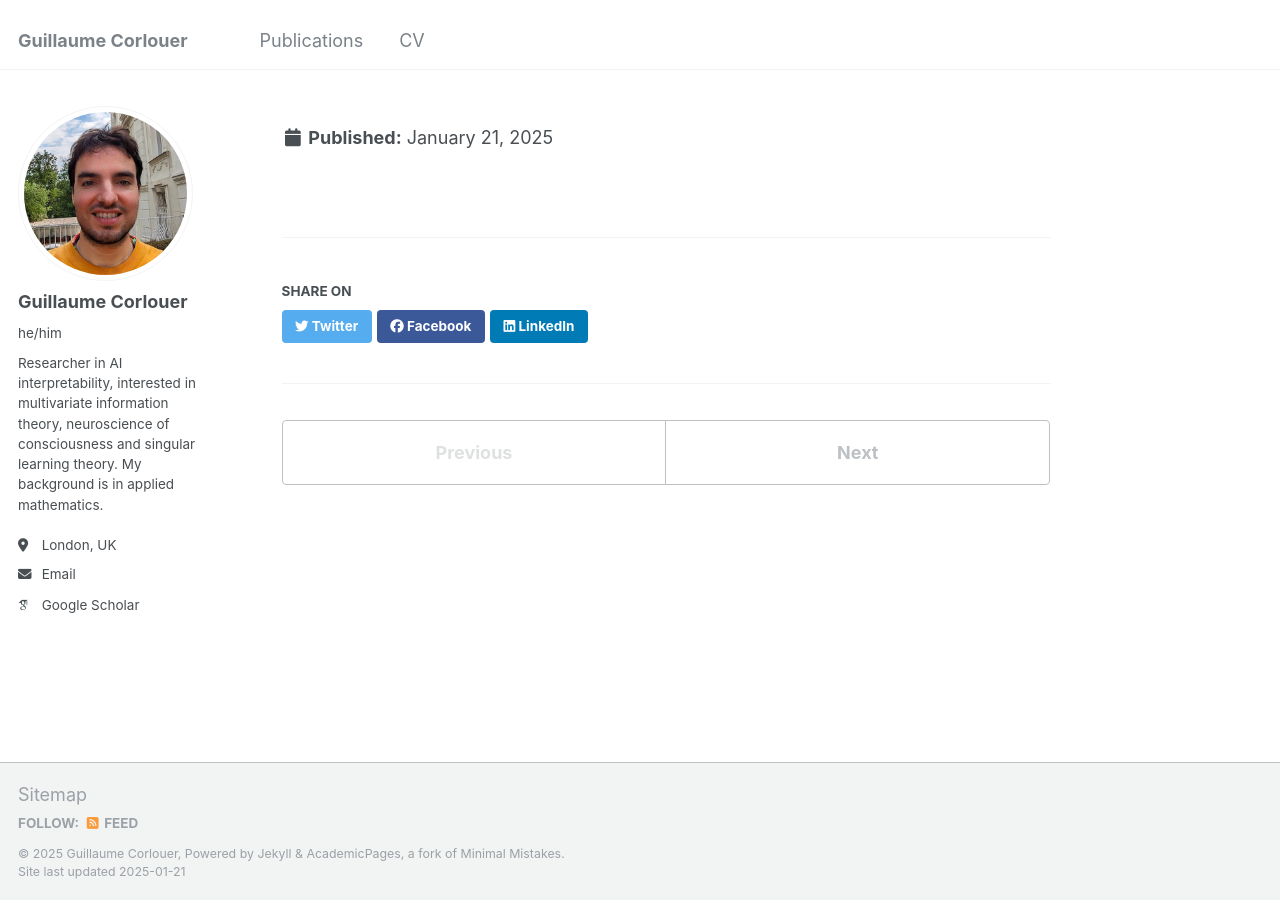
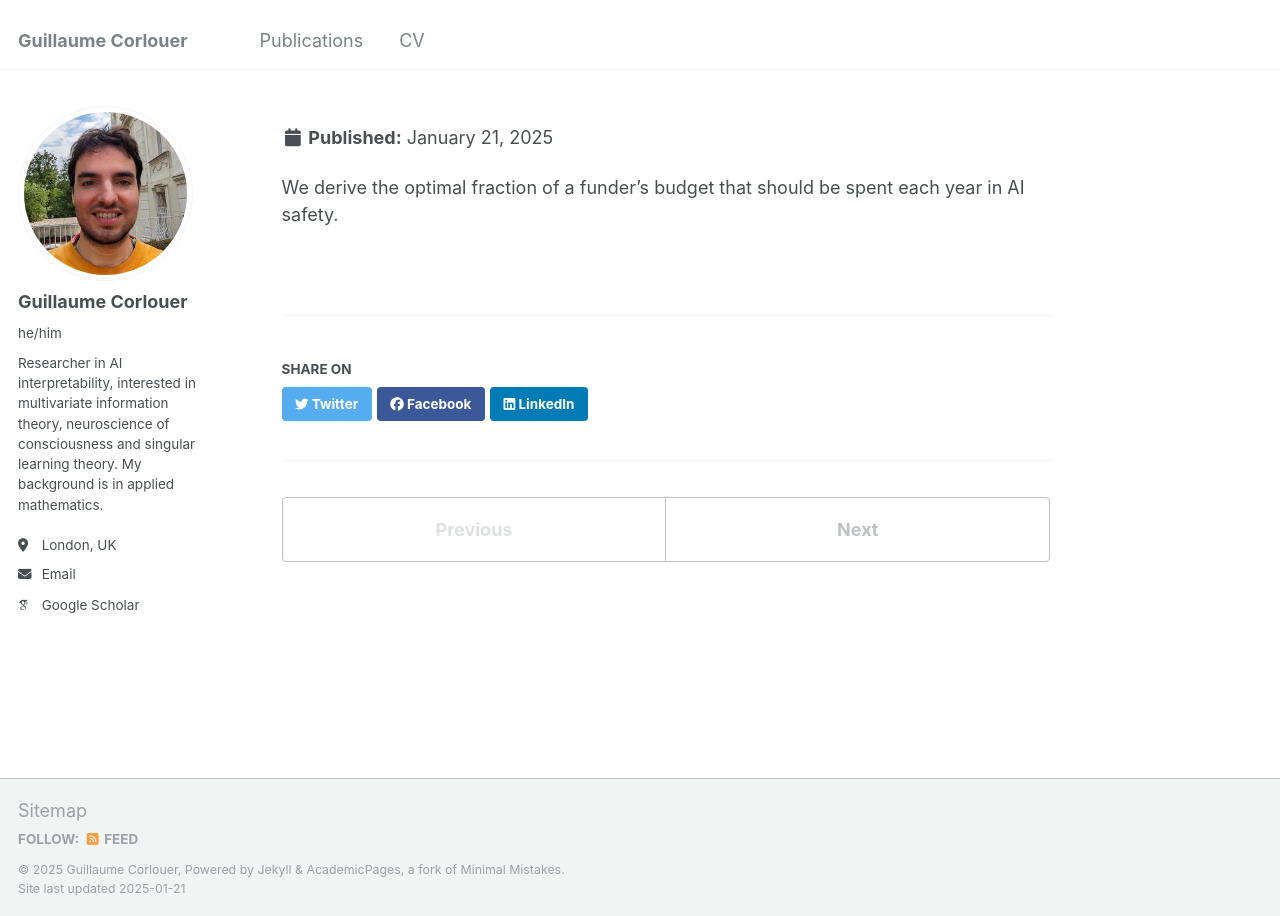
Before and after one commit to gcorlouer/gcorlouer.github.io, a Jekyll site: the page built from _publications/2022_optimal_spending_ai_safety.md, in a window 1280 px wide. Built offline with Jekyll 4.4.1, drawn with Linux system fonts in a browser that asks for light colours; some web fonts are replaced.

Commit message:
edit publi

```diff
--- a/_publications/2022_optimal_spending_ai_safety.md
+++ b/_publications/2022_optimal_spending_ai_safety.md
@@ -6,6 +6,7 @@ permalink: /publication/2022_optimal_spending_ai_safety
 excerpt: 'We derive the optimal fraction of a funder's budget that should be spent each year in AI safety.'
 date: 2022-10-01
 venue: 'Effective Altruism forum'
-paperurl: 'https://forum.effectivealtruism.org/posts/Ne8ZS6iJJp7EpzztP/the-optimal-timing-of-spending-on-agi-safety-work-why-we
-'
+paperurl: 'https://forum.effectivealtruism.org/posts/Ne8ZS6iJJp7EpzztP/the-optimal-timing-of-spending-on-agi-safety-work-why-we'
 ---
+
+We derive the optimal fraction of a funder's budget that should be spent each year in AI safety.
```
Also changed, not shown: 1 other file.
